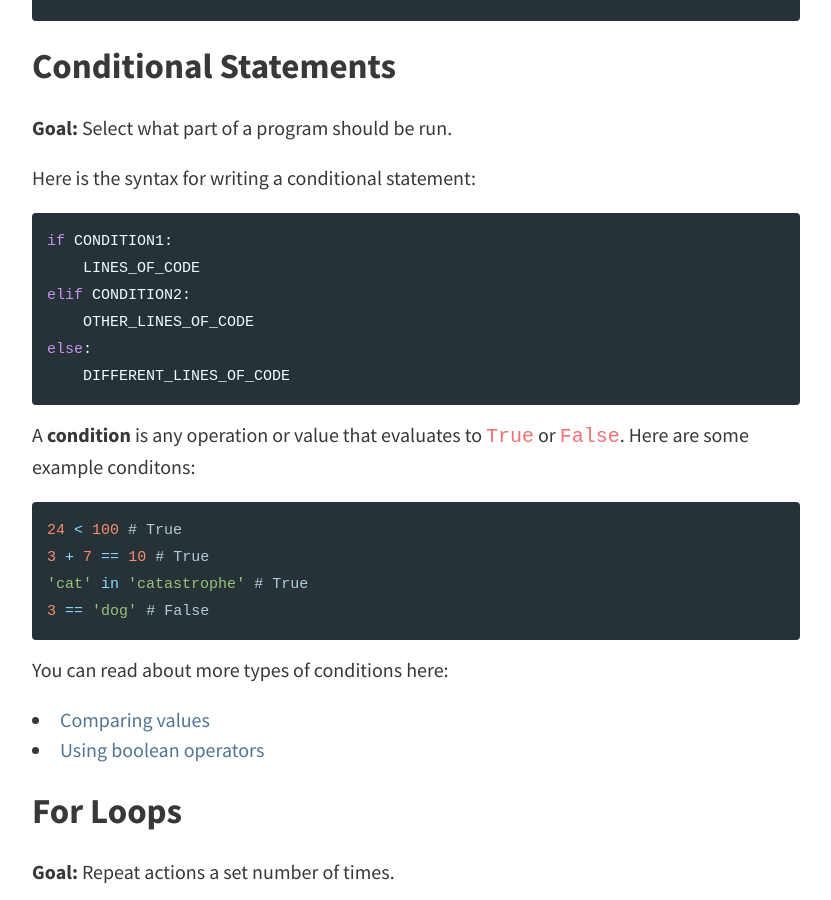
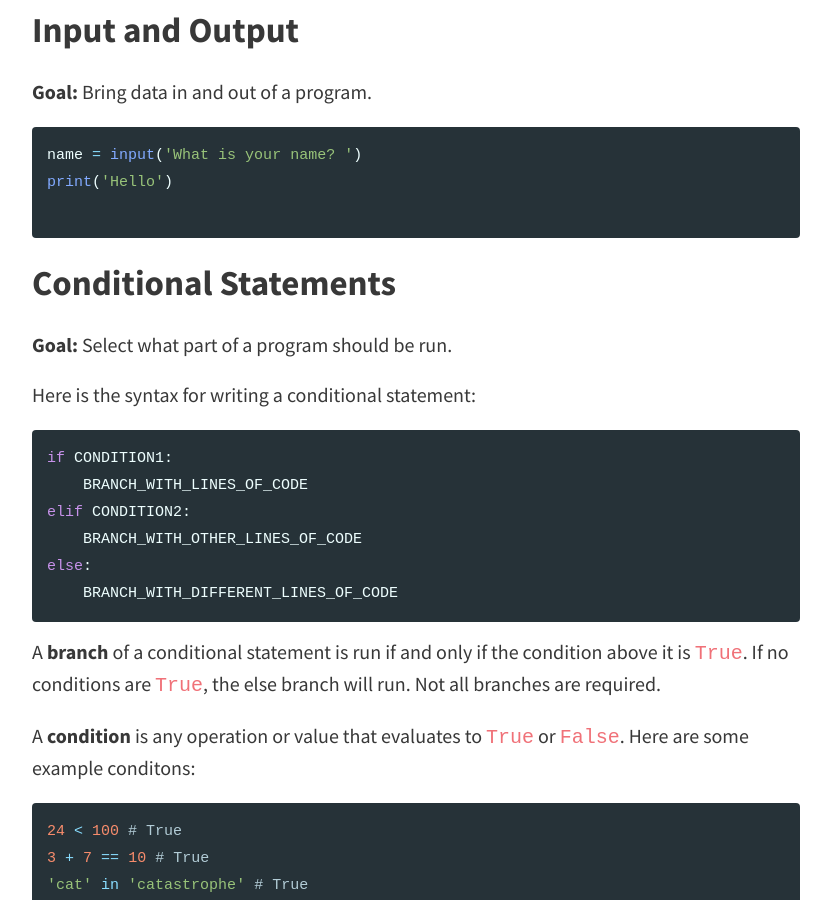
Before and after one commit to maryvo/nanobook, a Jekyll site: the page built from guide.md, in a window 1280 px wide and 900 px high, scrolled down 2446 px. Shown: the whole window, without its empty margins (224-1055 px from the left). Built offline with Jekyll 4.4.1, drawn with Linux system fonts in a browser that asks for light colours; our own code applies the rules of GitHub Pages for plain Markdown files; part of the change alters nothing that is shown; some of the changed text lies outside the part shown.

Commit message:
Add guide

````diff
--- a/code.md
+++ b/guide.md
@@ -1,6 +1,12 @@
-# Building Blocks of Programs
+---
+layout: page
+title: Building Blocks of Programs
+subtitle: Learn Python through bite-sized modules.
+feature-img: "assets/img/gradients/orange.png"
+hide: true
+---
 
-## Guide Overview
+# Guide Overview
 
 In programming, **syntax** is the text that we write to create a program and **semantics** is the meaning or goal of that code. This guide is a starting place to help you write the syntax you need.
 
@@ -11,22 +17,22 @@ Each section in this guide covers a syntactical construct. Sections may include:
 - Examples that you can run through step by step
 - Links for further reading
 
-### How to Read Code in this Guide
+## How to Read Code in this Guide
 
 - When reading example syntax, words in `ALL_CAPS` represent places in the code that you fill in with custom text.
 - Lines that start with a hashtag are comments. They do not get evaluated. Comments are used to explain code.
 
-## Table of Contents
+# Table of Contents
 
-| Syntax (Construct)            | Semantics (Goal)                                   |
-|-------------------------------|----------------------------------------------------|
-| 1. Variables and Data Types   | Store data in a program.                           |
-| 2. Input and Output           | Bring data in and out of a program.                |
-| 3. Conditional Statements     | Select what part of a program should be run.       |
-| 4. For Loops                  | Repeat actions a set number of times.              |
-| 5. While Loops                | Repeat actions as long as condition is true.       |
-| 6. String Manipulation        | Store and retrieve information using text.         |
-| 7. Functions                  | Group parts of a program related to a common task. |
+| Syntax (Construct)                                       | Semantics (Goal)                                   |
+|----------------------------------------------------------|----------------------------------------------------|
+| [1. Variables and Data Types](#variables-and-data-types) | Store data in a program.                           |
+| [2. Input and Output](#input-and-output)                 | Bring data in and out of a program.                |
+| [3. Conditional Statements](#conditional-statements)     | Select what part of a program should be run.       |
+| [4. For Loops](#for-loops)                               | Repeat actions a set number of times.              |
+| [5. While Loops](#while-loops)                           | Repeat actions as long as condition is true.       |
+| [6. String Manipulation](#string-manipulation)           | Store and retrieve information using text.         |
+| [7. Functions](#function)                                | Group parts of a program related to a common task. |
 
 ## Variables and Data Types
 
@@ -79,12 +85,14 @@ Here is the syntax for writing a conditional statement:
 
 ```python
 if CONDITION1:
-    LINES_OF_CODE
+    BRANCH_WITH_LINES_OF_CODE
 elif CONDITION2:
-    OTHER_LINES_OF_CODE
+    BRANCH_WITH_OTHER_LINES_OF_CODE
 else:
-    DIFFERENT_LINES_OF_CODE
+    BRANCH_WITH_DIFFERENT_LINES_OF_CODE
 ```
+
+A **branch** of a conditional statement is run if and only if the condition above it is `True`. If no conditions are `True`, the else branch will run. Not all branches are required.
 
 A **condition** is any operation or value that evaluates to `True` or `False`. Here are some example conditons:
 
--- a/index.md
+++ b/index.md
@@ -7,3 +7,4 @@ hide: true
 ---
 
 <a class="button" href="{{ site.baseurl }}/units">View All Units</a>
+<a class="button" href="{{ site.baseurl }}/guide">View Guide</a>
````
